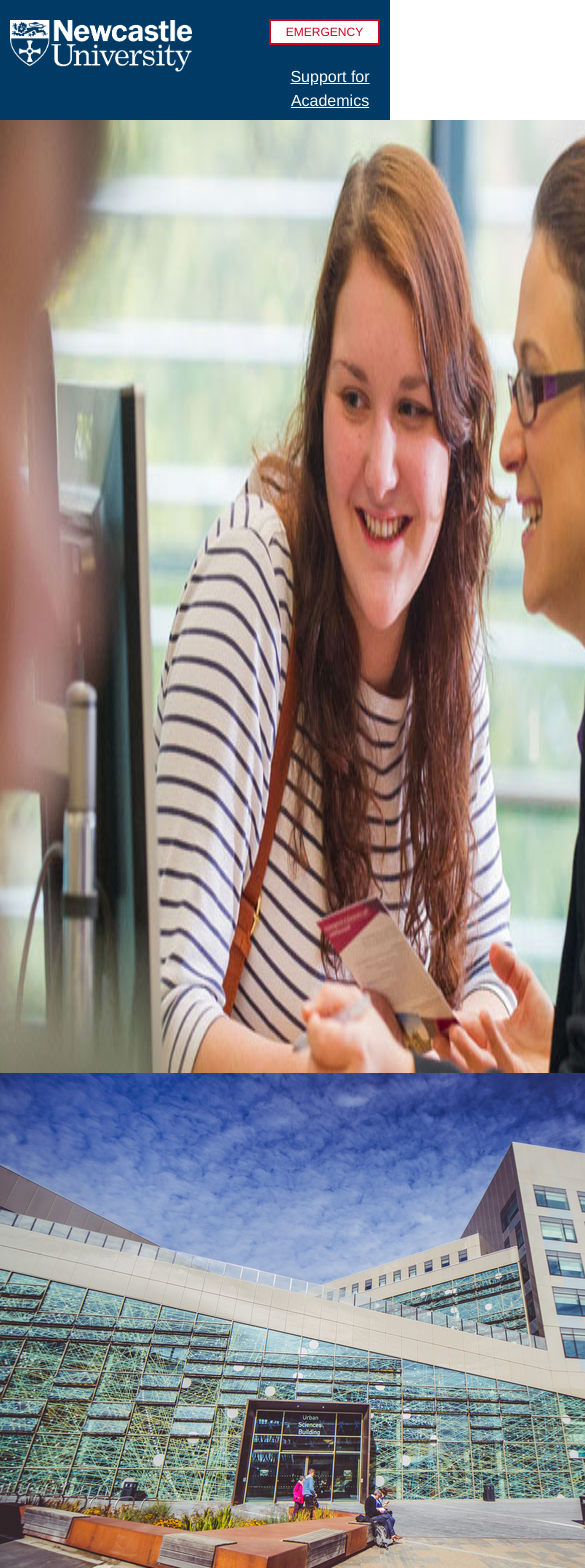
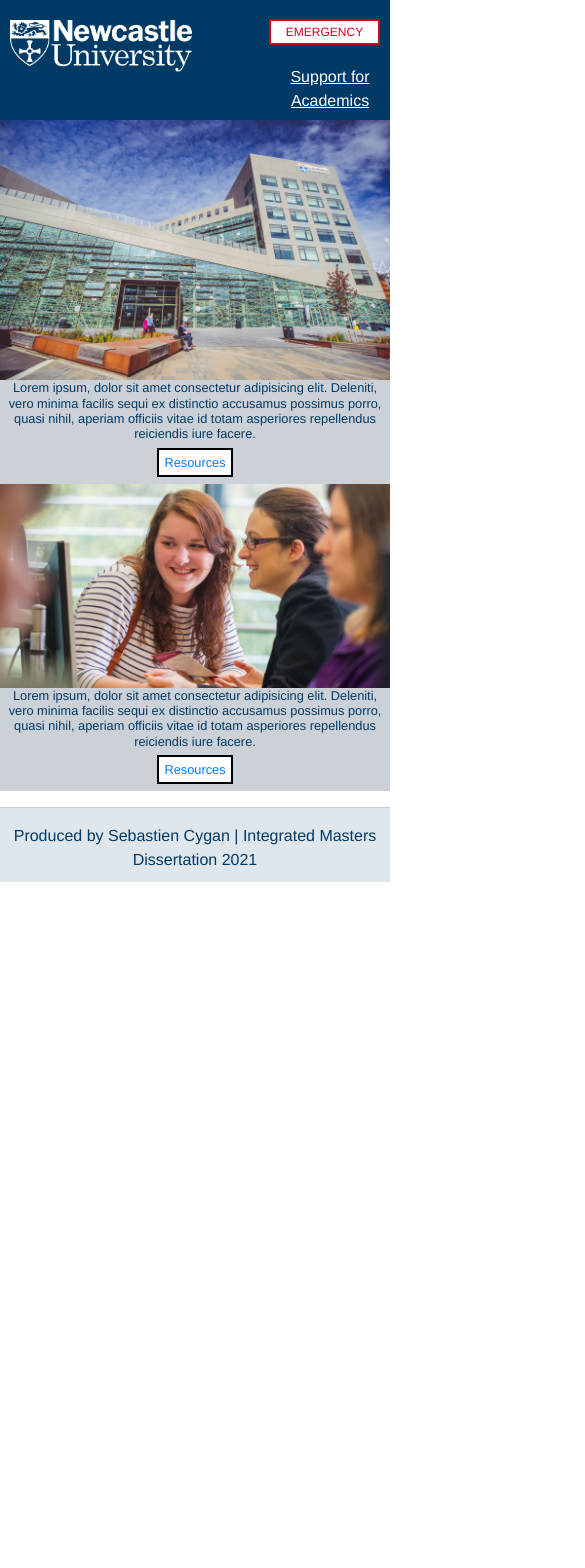
Before and after one commit to SebCygan/application, a Vue app: page / in a window 390 px wide. Shown: the top 1568 px of the page, 585 px wide, since content can reach past the window. After the commit the page ends 882 px from the top, so only its background shows below. Built offline with nearby package versions, Linux system fonts and the light colour scheme.

Commit message:
Resources Page shows JSON Data, Home page adapted to fit mobile and smaller screens

```diff
--- a/src/App.vue
+++ b/src/App.vue
@@ -8,12 +8,21 @@
         <router-link to="/Support" id="support">Support for Academics</router-link>
     </div>
     <router-view />
+    <div class="footer">
+      <hr>
+      Produced by Sebastien Cygan | Integrated Masters Dissertation 2021
+      </div>
   </div>
 </template>
 <script>
 export default {};
 </script>
 <style>
+.footer {
+  margin-top: 2px;
+  background-color: #003A6520;
+  padding-bottom: 10px;
+}
 #app {
   font-family: Avenir, Helvetica, Arial, sans-serif;
   -webkit-font-smoothing: antialiased;
--- a/src/views/Home.vue
+++ b/src/views/Home.vue
@@ -1,5 +1,17 @@
 <template>
   <div id="app">
+    <div id="topbanner">
+      <img src="../assets/Urban-Sciences-Building-Newcastle-University.jpg" />
+      <div id="text">
+        <h2>
+          Lorem ipsum, dolor sit amet consectetur adipisicing elit. Deleniti,
+          vero minima facilis sequi ex distinctio accusamus possimus porro,
+          quasi nihil, aperiam officiis vitae id totam asperiores repellendus
+          reiciendis iure facere.
+        </h2>
+      <a class="but" href="/Resources">Resources</a>
+      </div>
+    </div>
     <div id="topbanner">
       <img src="../assets/img1.jpg" />
       <div id="text">
@@ -9,19 +21,7 @@
           quasi nihil, aperiam officiis vitae id totam asperiores repellendus
           reiciendis iure facere.
         </h2>
-        <a href="this is a link">This is a link </a>
-      </div>
-    </div>
-    <div id="bottomBanner">
-      <img src="../assets/Urban-Sciences-Building-Newcastle-University.jpg" />
-      <div id="text">
-        <div class="but">
-          <a href="/Resources">Resources</a>
-        </div>
-        <br />
-        <div class="but">
-          <a href="this is a link">This is a link </a>
-        </div>
+      <a class="but" href="/Resources">Resources</a>
       </div>
     </div>
   </div>
@@ -31,14 +31,38 @@
 export default {};
 </script>
 <style>
+@media screen and (max-width: 992px) {
+  #app #topbanner img {
+    height: 20%;
+    width: 100%;
+  }
+  #app #topbanner {
+    margin-top: 0;
+    display: block;
+    background-color: #ccd0d7;
+    height: 100%;
+  }
+  #app h2,
+  a {
+    font-size: 80%;
+  }
+
+  a.but {
+    border: #000000 solid 2px;
+    padding: 5px;
+    background-color: #ffffff;
+  }
+}
 #topbanner img {
   float: left;
-  height: auto;
+  height: 100%;
 }
 #topbanner {
   margin-top: 0;
   display: flex;
   background-color: #ccd0d7;
+  height: 100%;
+  padding-bottom: 10px;
 }
 #text {
   flex-wrap: wrap;
@@ -48,16 +72,8 @@ a {
   margin: 0;
   text-decoration: none;
 }
-#bottomBanner img {
-  float: left;
-  height: auto;
-}
-#bottomBanner {
-  margin-top: 0;
-  display: flex;
-  background-color: #00000040;
-}
-.but {
+
+a.but {
   border: #000000 solid 2px;
   padding: 5px;
   background-color: #ffffff;
--- a/src/views/Resources.vue
+++ b/src/views/Resources.vue
@@ -7,7 +7,7 @@
     <div class="accordion" role="tablist">
       <b-card no-body class="mb-1">
         <b-card-header header-tag="header" class="p-1" role="tab">
-          <b-button block v-b-toggle.accordion-1 variant="info"
+          <b-button block v-b-toggle.accordion-1 variant="info" id="accordion-buttons"
             >Depression Resources</b-button
           >
         </b-card-header>
@@ -24,8 +24,9 @@
                 v-for="resource of resources"
                 :key="resource.id"
               >
-                <p v-if="resource.condition == 'depression'">
-                  Name : {{ resource.name }} URL : {{ resource.url }}
+                <p v-if="resource.condition == 'depression'|| resource.condition == 'all'">
+                  {{ resource.name }} <br />Link:
+                  <a :href="'http://' + resource.url">{{ resource.url }}</a>
                 </p>
               </div>
             </b-card-text>
@@ -35,30 +36,31 @@
 
       <b-card no-body class="mb-1">
         <b-card-header header-tag="header" class="p-1" role="tab">
-          <b-button block v-b-toggle.accordion-2 variant="info"
+          <b-button block v-b-toggle.accordion-2 variant="info" id="accordion-buttons"
             >Anxiety Resources</b-button
           >
         </b-card-header>
         <b-collapse id="accordion-2" accordion="my-accordion" role="tabpanel">
           <b-card-body>
-            <b-card-text
-              ><div
+            <b-card-text>
+              <div
                 id="anxiety"
                 v-for="resource of resources"
                 :key="resource.id"
               >
-                <p v-if="resource.condition == 'anxiety'">
-                  Name : {{ resource.name }} URL : {{ resource.url }}
+                <p v-if="resource.condition == 'anxiety' || resource.condition == 'all'">
+                  {{ resource.name }} <br />Link:
+                  <a :href="'http://' + resource.url">{{ resource.url }}</a>
                 </p>
-              </div></b-card-text
-            >
+              </div>
+            </b-card-text>
           </b-card-body>
         </b-collapse>
       </b-card>
 
       <b-card no-body class="mb-1">
         <b-card-header header-tag="header" class="p-1" role="tab">
-          <b-button block v-b-toggle.accordion-3 variant="info"
+          <b-button block v-b-toggle.accordion-3 variant="info" id="accordion-buttons"
             >Accordion 3</b-button
           >
         </b-card-header>
@@ -101,4 +103,7 @@ export default {
   height: 80%;
   margin: 10%;
 }
+#accordion-buttons {
+  background-color:#003A65;
+}
 </style>
```
Also changed, not shown: src/assets/data.json (+19 -3 lines).
